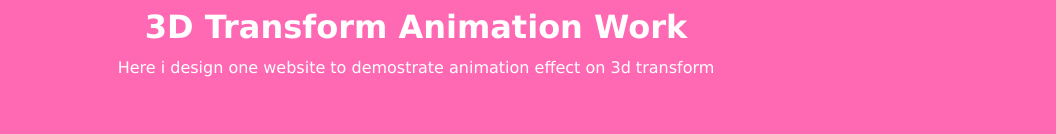
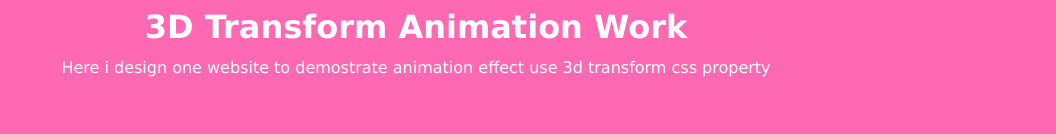
Before and after one commit to chauhanreshma/advance-animation, a plain HTML site: page index.html in a window 1280 px wide. Shown: the top 134 px of the page, without its empty margins (224-1280 px from the left). Drawn offline with Linux system fonts and the light colour scheme.

Commit message:
add info

```diff
--- a/index.html
+++ b/index.html
@@ -15,7 +15,7 @@
 
 	<div class="info">
 		<h1>3D Transform Animation Work</h1>
-		<p>Here i design one website to demostrate animation effect on 3d transform</p>
+		<p>Here i design one website to demostrate animation effect use 3d transform css property</p>
 	</div>
 
 	<div class="maincontain">
```
